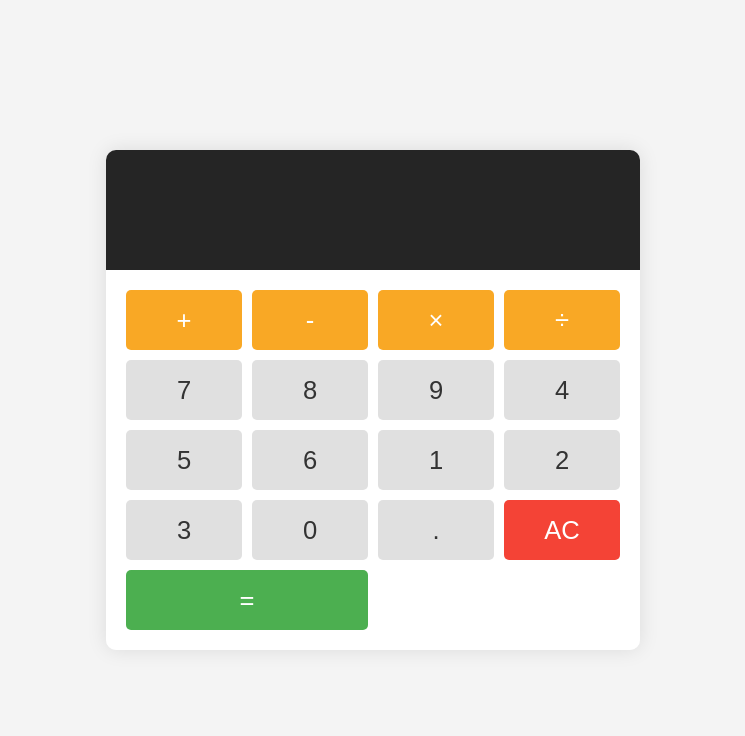
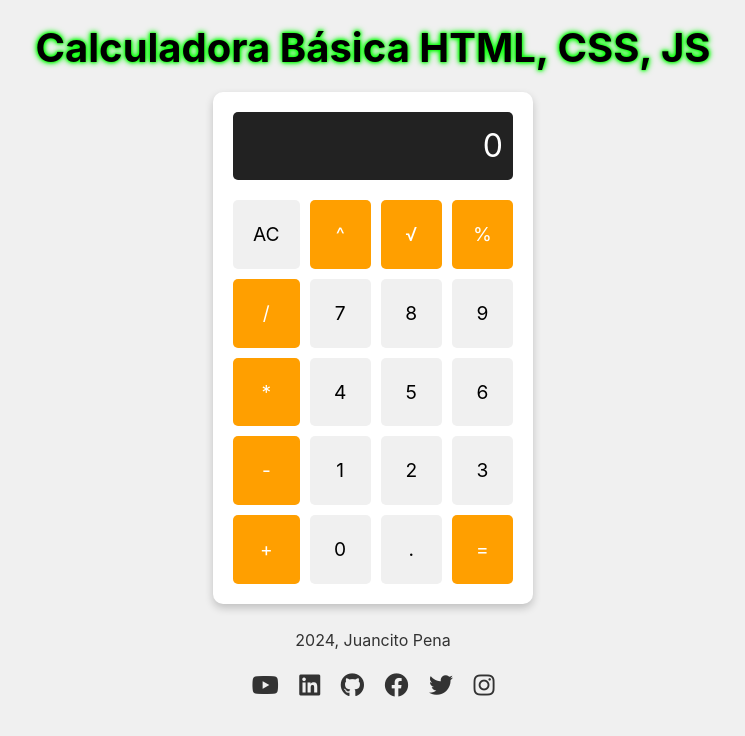
Before and after one commit to JUANCITOPENA/CALCULADORA_HTML-CSS-JS, a plain HTML site: page index.html in a window 1280 px wide. Shown: the whole page, without its empty margins (267-1012 px from the left). Drawn offline with nearby package versions, Linux system fonts and the light colour scheme.

Commit message:
Add files via upload

```diff
--- a/index.html
+++ b/index.html
@@ -3,32 +3,54 @@
 <head>
     <meta charset="UTF-8">
     <meta name="viewport" content="width=device-width, initial-scale=1.0">
-    <title>Calculadora</title>
-    <link rel="stylesheet" href="styles.css">
+    <title>Advanced Calculator</title>
+    <link href="https://stackpath.bootstrapcdn.com/bootstrap/4.5.2/css/bootstrap.min.css" rel="stylesheet">
+    <link href="https://cdnjs.cloudflare.com/ajax/libs/font-awesome/5.15.3/css/all.min.css" rel="stylesheet">
+    <link rel="stylesheet" href="style.css">
 </head>
-<body>
-    <div class="calculator">
-        <input type="text" class="calculator-screen" value="" disabled />
-        <div class="calculator-keys">
-            <button type="button" class="operator" value="+">+</button>
-            <button type="button" class="operator" value="-">-</button>
-            <button type="button" class="operator" value="*">&times;</button>
-            <button type="button" class="operator" value="/">&divide;</button>
-            <button type="button" value="7">7</button>
-            <button type="button" value="8">8</button>
-            <button type="button" value="9">9</button>
-            <button type="button" value="4">4</button>
-            <button type="button" value="5">5</button>
-            <button type="button" value="6">6</button>
-            <button type="button" value="1">1</button>
-            <button type="button" value="2">2</button>
-            <button type="button" value="3">3</button>
-            <button type="button" value="0">0</button>
-            <button type="button" class="decimal" value=".">.</button>
-            <button type="button" class="all-clear" value="all-clear">AC</button>
-            <button type="button" class="equal-sign" value="=">=</button>
+<body class="d-flex flex-column justify-content-between min-vh-100">
+    <div class="container text-center my-4">
+        <h1 class="fluorescent">Calculadora Básica HTML, CSS, JS</h1>
+        <div class="calculator mx-auto">
+            <div id="display" class="calculator-display">0</div>
+            <div class="calculator-buttons">
+                <button onclick="clearDisplay()" class="button">AC</button>
+                <button onclick="chooseOperation('^')" class="button operator">^</button>
+                <button onclick="chooseOperation('√')" class="button operator">√</button>
+                <button onclick="chooseOperation('%')" class="button operator">%</button>
+                <button onclick="chooseOperation('/')" class="button operator">/</button>
+                <button onclick="appendNumber(7)" class="button">7</button>
+                <button onclick="appendNumber(8)" class="button">8</button>
+                <button onclick="appendNumber(9)" class="button">9</button>
+                <button onclick="chooseOperation('*')" class="button operator">*</button>
+                <button onclick="appendNumber(4)" class="button">4</button>
+                <button onclick="appendNumber(5)" class="button">5</button>
+                <button onclick="appendNumber(6)" class="button">6</button>
+                <button onclick="chooseOperation('-')" class="button operator">-</button>
+                <button onclick="appendNumber(1)" class="button">1</button>
+                <button onclick="appendNumber(2)" class="button">2</button>
+                <button onclick="appendNumber(3)" class="button">3</button>
+                <button onclick="chooseOperation('+')" class="button operator">+</button>
+                <button onclick="appendNumber(0)" class="button">0</button>
+                <button onclick="appendNumber('.')" class="button">.</button>
+                <button onclick="compute()" class="button operator">=</button>
+            </div>
         </div>
+        <footer class="mt-4">
+            <p>2024, Juancito Pena</p>
+            <div class="social-icons">
+                <a href="https://www.youtube.com/channel/UCSob-3E5z4IHtMF5B4bN-FA" class="mx-2" target="_blank"><i class="fab fa-youtube"></i></a>
+                <a href="https://www.linkedin.com/in/juancitope%C3%B1a/" class="mx-2" target="_blank"><i class="fab fa-linkedin"></i></a>
+                <a href="https://github.com/JUANCITOPENA/CALCULADORA_HTML-CSS-JS" class="mx-2" target="_blank"><i class="fab fa-github"></i></a>
+                <a href="https://www.facebook.com/juancito.p.v " class="mx-2" target="_blank"><i class="fab fa-facebook"></i></a>
+                <a href="https://x.com/JuancitoPenaV" class="mx-2" target="_blank"><i class="fab fa-twitter"></i></a>
+                <a href="https://www.instagram.com/juancito.pena.v/" class="mx-2" target="_blank"><i class="fab fa-instagram"></i></a>
+            </div>
+        </footer>
     </div>
-    <script src="scripts.js"></script>
+    <script src="https://code.jquery.com/jquery-3.5.1.slim.min.js"></script>
+    <script src="https://cdn.jsdelivr.net/npm/@popperjs/core@2.9.3/dist/umd/popper.min.js"></script>
+    <script src="https://stackpath.bootstrapcdn.com/bootstrap/4.5.2/js/bootstrap.min.js"></script>
+    <script src="script.js"></script>
 </body>
 </html>
--- /dev/null
+++ b/script.js
@@ -0,0 +1,79 @@
+let display = document.getElementById('display');
+let currentOperand = '';
+let previousOperand = '';
+let operation = undefined;
+
+function clearDisplay() {
+    currentOperand = '';
+    previousOperand = '';
+    operation = undefined;
+    updateDisplay();
+}
+
+function appendNumber(number) {
+    if (number === '.' && currentOperand.includes('.')) return;
+    currentOperand = currentOperand.toString() + number.toString();
+    updateDisplay();
+}
+
+function chooseOperation(op) {
+    if (currentOperand === '') return;
+    if (previousOperand !== '') {
+        compute();
+    }
+    operation = op;
+    previousOperand = currentOperand;
+    currentOperand = '';
+    updateDisplay();
+}
+
+function compute() {
+    let computation;
+    const prev = parseFloat(previousOperand);
+    const current = parseFloat(currentOperand);
+
+    if (isNaN(prev) || isNaN(current)) return;
+
+    switch (operation) {
+        case '+':
+            computation = prev + current;
+            break;
+        case '-':
+            computation = prev - current;
+            break;
+        case '*':
+            computation = prev * current;
+            break;
+        case '/':
+            computation = prev / current;
+            break;
+        case '%':
+            computation = (prev * current) / 100;
+            break;
+        case '^':
+            computation = Math.pow(prev, current);
+            break;
+        case '√':
+            computation = Math.sqrt(current);
+            break;
+        default:
+            return;
+    }
+
+    currentOperand = Math.round(computation * 1000000) / 1000000;
+    operation = undefined;
+    previousOperand = '';
+    updateDisplay();
+}
+
+function updateDisplay() {
+    if (operation === '√') {
+        display.innerText = `√(${currentOperand})`;
+    } else if (operation != null && previousOperand !== '') {
+        display.innerText = `${previousOperand} ${operation} ${currentOperand || ''}`;
+    } else {
+        display.innerText = currentOperand || '0';
+    }
+}
+
+clearDisplay();
--- a/style.css
+++ b/style.css
@@ -1,77 +1,78 @@
 body {
-    font-family: 'Arial', sans-serif;
-    display: flex;
-    justify-content: center;
-    align-items: center;
-    height: 100vh;
-    margin: 0;
-    background-color: #f4f4f4;
+    background-color: #f0f0f0;
+    color: #333;
 }
 
 .calculator {
+    width: 320px;
+    background-color: #fff;
     border-radius: 10px;
-    overflow: hidden;
-    box-shadow: 0px 0px 20px rgba(0, 0, 0, 0.1);
+    box-shadow: 0 4px 8px rgba(0, 0, 0, 0.2);
+    padding: 20px;
+    margin: 20px auto;
 }
 
-.calculator-screen {
-    width: 100%;
-    height: 80px;
-    border: none;
-    background-color: #252525;
+.calculator-display {
+    font-size: 2em;
+    padding: 10px;
+    background-color: #222;
     color: #fff;
+    border-radius: 5px;
+    margin-bottom: 20px;
     text-align: right;
-    padding: 20px;
-    font-size: 2.4em;
 }
 
-.calculator-keys {
+.calculator-buttons {
     display: grid;
     grid-template-columns: repeat(4, 1fr);
-    gap: 10px;
-    padding: 20px;
-    background-color: #fff;
+    grid-gap: 10px;
 }
 
-.calculator-keys button {
-    height: 60px;
-    font-size: 1.6em;
+.button {
+    padding: 20px;
+    font-size: 1.2em;
+    background-color: #f0f0f0;
+    border: none;
     border-radius: 5px;
-    border: none;
-    background-color: #e0e0e0;
-    color: #333;
     cursor: pointer;
     transition: background-color 0.3s;
 }
 
-.calculator-keys button:hover {
-    background-color: #d0d0d0;
+.button:hover {
+    background-color: #ddd;
 }
 
-.calculator-keys .operator {
-    background-color: #f9a825;
+.operator {
+    background-color: #ff9f00;
     color: #fff;
 }
 
-.calculator-keys .operator:hover {
-    background-color: #f57f17;
+.operator:hover {
+    background-color: #e08e00;
 }
 
-.calculator-keys .all-clear {
-    background-color: #f44336;
-    color: #fff;
+.fluorescent {
+    color: #000;
+    font-weight: bold;
+    animation: glow 1s infinite;
+    text-shadow: 0 0 3px #00ff00, 0 0 5px #00ff00, 0 0 7px #00ff00;
 }
 
-.calculator-keys .all-clear:hover {
-    background-color: #e53935;
+@keyframes glow {
+    0%, 100% {
+        text-shadow: 0 0 3px #00ff00, 0 0 5px #00ff00, 0 0 7px #00ff00;
+    }
+    50% {
+        text-shadow: 0 0 5px #00ff00, 0 0 7px #00ff00, 0 0 9px #00ff00;
+    }
 }
 
-.calculator-keys .equal-sign {
-    background-color: #4caf50;
-    color: #fff;
-    grid-column: span 2;
+footer .social-icons a {
+    color: #333;
+    font-size: 1.5em;
+    transition: color 0.3s;
 }
 
-.calculator-keys .equal-sign:hover {
-    background-color: #43a047;
+footer .social-icons a:hover {
+    color: #555;
 }
```
